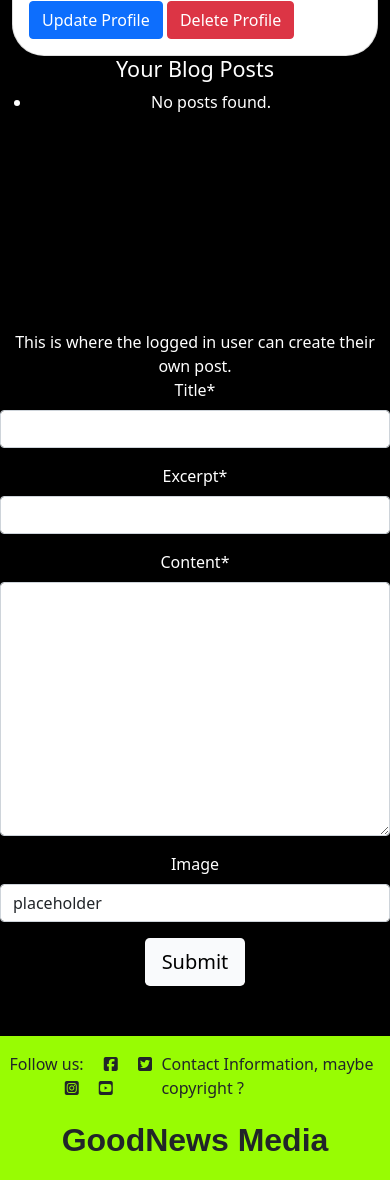
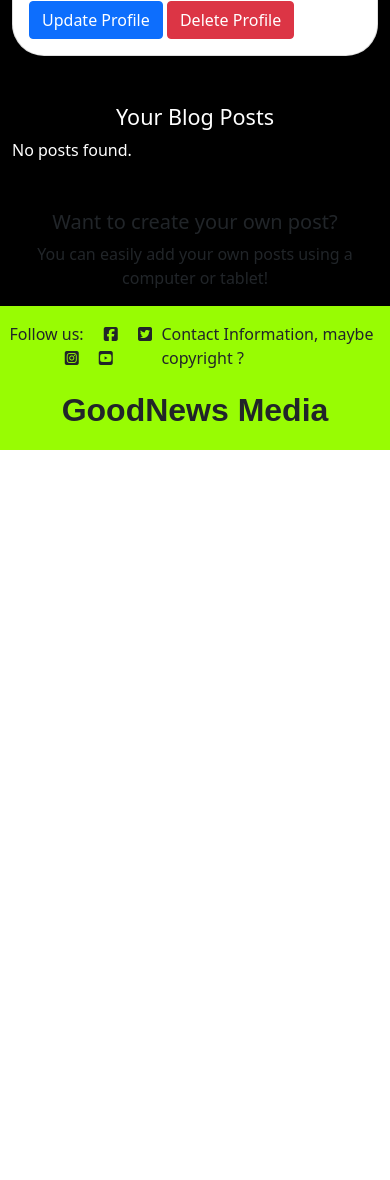
Before and after one commit to FernVR/GoodNewsBlog, a Django app: page /profile/ in a window 390 px wide. Shown: the part 733-1913 px from the top of the page. After the commit the page ends 1183 px from the top, so only its background shows below. Run offline with Django 4.2, Linux system fonts and the light colour scheme; the visitor is signed in with stand-in values (Sample User, id 1); data comes from the database, SQL or seed files in the repository; data that the repository does not hold is empty; some libraries are stand-ins or nearby versions; some web fonts are replaced.

Commit message:
add sections to user profile html, add mobile section to inform mobile users to access adding blog posts from a computer

```diff
--- a/blog/templates/blog/user_profile.html
+++ b/blog/templates/blog/user_profile.html
@@ -7,7 +7,7 @@
 <section id="profile-page-banner" class="landing-banner container-fluid"></section>
 
 <!-- User profile information -->
-<div class="container mt-5">
+<section class="container mt-5">
     <div class="row">
         <div class="col-md-4">
             <!-- Profile Picture -->
@@ -45,18 +45,22 @@
             </div>
         </div>
     </div>
-</div>
+</section>
 
-<!-- User post list so logged in users can see their pending/approved posts and can delete if they want -->
-<div id="user-post-list" class="profile-post-list row">
-    <div class="post-list col-12 text-center text-white">
-        <h4>Your Blog Posts</h4>
-        <ul>
+<!-- User post list -->
+<section id="user-post-list" class="container mt-5">
+    <!-- CHANGED: Added container and mt-5 classes -->
+    <h4 class="text-center text-white">Your Blog Posts</h4>
+    <div class="post-list text-white">
+        <ul class="list-unstyled">
+            <!-- CHANGED: Added Bootstrap list styling -->
             {% for post in user_posts %}
-            <li>
+            <li class="my-2">
+                <!-- CHANGED: Added margin for spacing -->
                 {% if post.slug %}
                 {{ post.title }}
-                <span>Published on: {{ post.created_on }}</span>
+                <span class="text-muted"> : {{ post.created_on }}</span>
+                <!-- CHANGED: Added muted text class -->
                 <!-- Delete Button Form -->
                 <form action="{% url 'post_delete' post.slug %}" method="POST" style="display:inline;">
                     {% csrf_token %}
@@ -74,19 +78,19 @@
             {% endfor %}
         </ul>
     </div>
-</div>
+</section>
 
 
 <!-- Creating User Posts -->
-<div class="row">
-    <div class="col-12 d-flex add-post-content">
+<section class="row justify-content-center mt-5 d-none d-md-flex">
+    <div class="col-12 col-md-6 add-post-content">
         {% if user.is_authenticated %}
         <div>
-            This is where the logged in user can create their own post.
+            <h5>Create Your Own Post</h5>
             <form id="userPostForm" method="post" enctype="multipart/form-data" class="user-post-form">
                 {% csrf_token %}
                 {{ user_post_form|crispy }}
-                <button id="submitButton" type="submit" class="btn btn-signup btn-lg">Submit</button>
+                <button id="submitButton" type="submit" class="btn btn-signup btn-lg btn-block">Submit</button>
             </form>
         </div>
         {% else %}
@@ -98,8 +102,16 @@
             {% endif %}
         </p>
     </div>
-</div>
+</section>
 
+<!-- Mobile user message -->
+<section class="row justify-content-center mt-5 d-md-none">
+    <!-- CHANGED: Added d-md-none to show on mobile only -->
+    <div class="col-12 text-center">
+        <h5>Want to create your own post?</h5>
+        <p>You can easily add your own posts using a computer or tablet!</p>
+    </div>
+</section>
 
 {% block extras %}
 <script src="{% static 'js/summernote-init.js' %}"></script> <!-- Link to your new JS file -->
```
